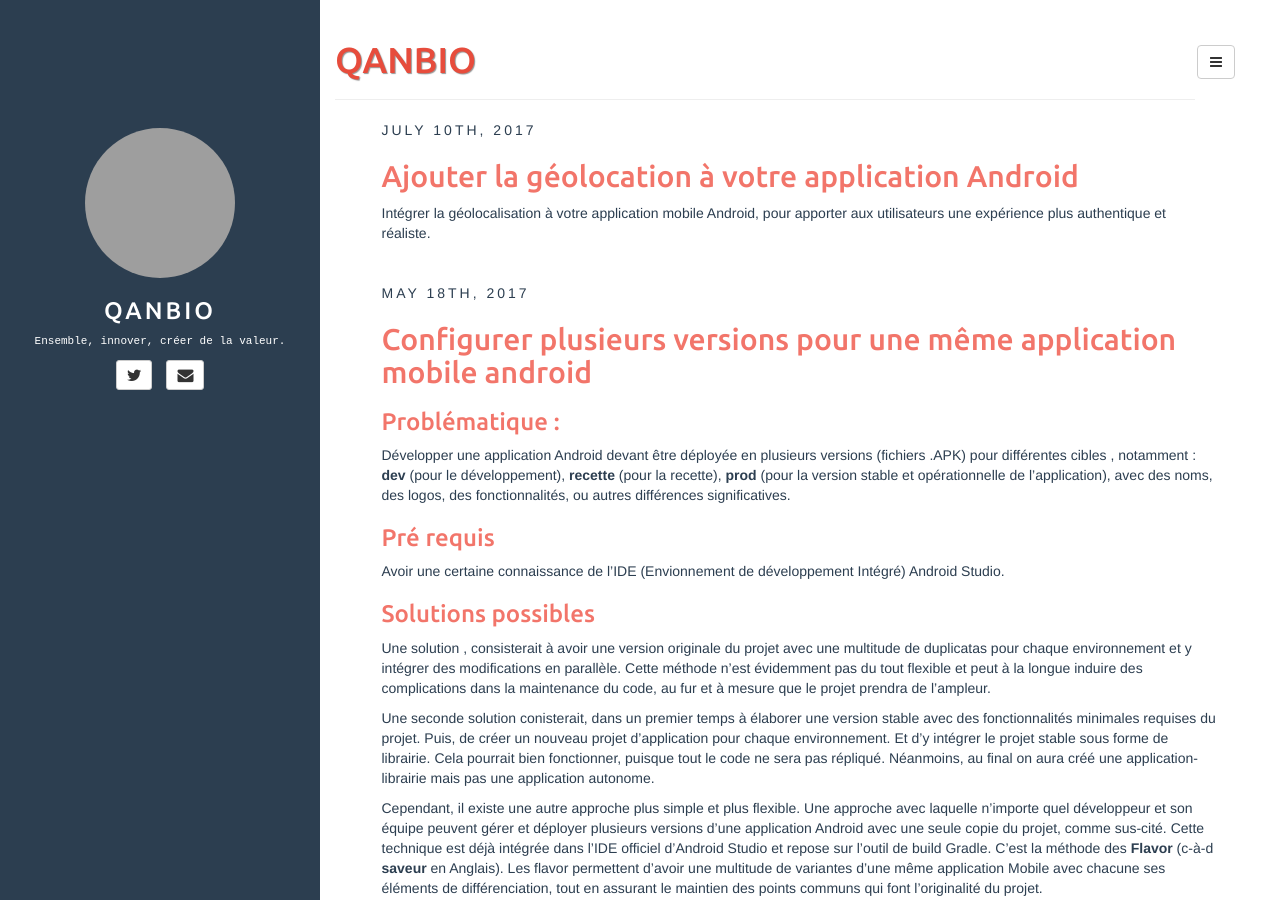
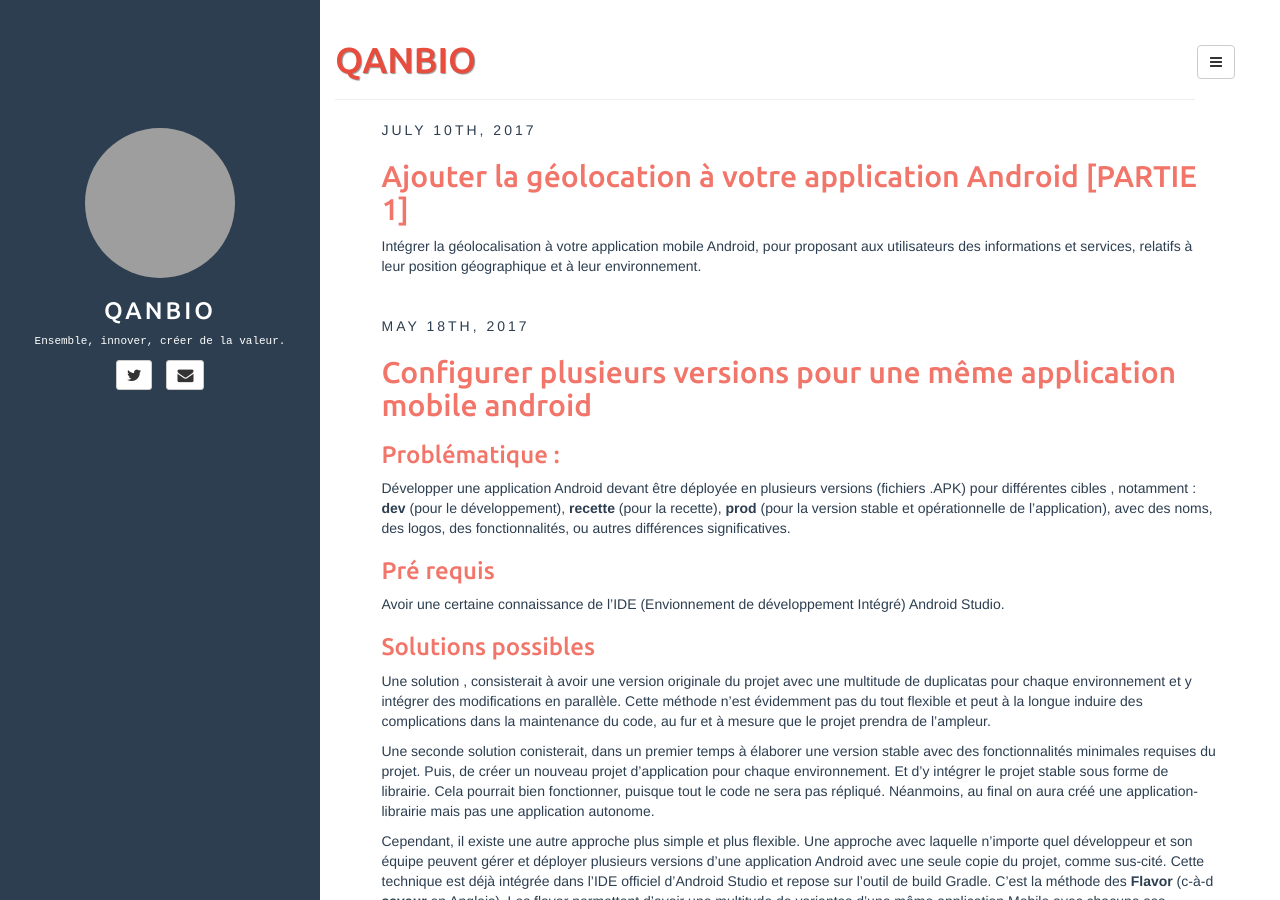
Before and after one commit to qanbio/blog, a Jekyll site: the page built from index.html, in a window 1280 px wide and 900 px high. Built offline with Jekyll 4.4.1, drawn with Linux system fonts in a browser that asks for light colours; the list of posts is cut into pages by our own code; grey boxes are pictures that could not be loaded.

Commit message:
correction de bugs et ajout de la conclusion

```diff
--- a/_posts/2017-07-10-ajouter-la-geolocation-aux-applis-android.md
+++ b/_posts/2017-07-10-ajouter-la-geolocation-aux-applis-android.md
@@ -1,18 +1,18 @@
 ---
 layout: post
-title: Ajouter la géolocation à votre application Android
+title: Ajouter la géolocation à votre application Android [PARTIE 1]
 categories: [tech]
 tags: [android, java, géolocalisation, location API, android studio, application mobile, google, développement]
 author: fabrice_kiki
 comments: true
 fullview: false
-description: Intégrer la géolocalisation à votre application mobile Android, pour apporter aux utilisateurs une expérience plus authentique et réaliste.
+description: Intégrer la géolocalisation à votre application mobile Android, pour proposant aux utilisateurs des informations et services, relatifs à leur position géographique et à leur environnement.
 ---
 ### Problématique :
 Rendre votre application Android, plus utile et intuitive, en proposant aux utilisateurs des informations et services, relatifs à leur position géographique et à tout ce qui se passe autour d'eux.
 
 ### Pré requis
-Avoir une certaine connaissance de l’IDE (Envionnement de développement Intégré) [Android Studio](https://developer.android.com/studio/index.html). Intégrer à votre projet, une API de localisation fournie par Google Play Services (G.P.S.) , en ajoutant ce qui suit au fichier app.gradle : {% highlight bash %}compile 'com.google.android.gms:play-services-location:11.0.2'{% endhighlight%}. Intégrer un gestionnaire de permissions à la volée pour Android M et plus, en ajoutant ce qui suit au fichier app.gradle : {% highlight bash %}compile 'com.karumi:dexter:4.1.0'{% endhighlight%}. Le code source relatif à billet est disponible [ici]().
+Avoir une certaine connaissance de l’IDE (Envionnement de développement Intégré) [Android Studio](https://developer.android.com/studio/index.html). Intégrer à votre projet, une API de localisation fournie par Google Play Services (G.P.S.) , en ajoutant ce qui suit au fichier app.gradle : {% highlight bash %}compile 'com.google.android.gms:play-services-location:11.0.2'{% endhighlight%}. Intégrer un gestionnaire de permissions à la volée pour Android M et plus, en ajoutant ce qui suit au fichier app.gradle : {% highlight bash %}compile 'com.karumi:dexter:4.1.0'{% endhighlight%}. Le code source comptet opérationnel sera affiché à la fin du tutoriel.
 
 ### Connaitre la position actuelle de l'utilisateur
 Pour connaitre la position actuelle de l'utilisateur, votre application devra identifier la **récente position géographique connue** (the Last Known Location) occupée par le périphérique, sur le globe terrestre. Identifier cette position pour un appareil android, équivaut à reconnaitre __a priori__ la position actuelle de son utilisateur. Votre application fera donc appel au fournisseur de localisation fusionnée (__Fused Location Provider__) de G.P.S.
@@ -225,4 +225,4 @@
 
 
 ### Conclusion
-En cours de rédaction
+La plateforme Android, vus permet de différencier votre application, en utiliseant la puissance de la mobilité pour donner à vos utilisateurs des informations contextuelles sur l'endroit où ils se trouvent, quand ils s'y trouvent. À vous de faire vivre à vos utilisateurs, des expériences inoubliables avec votre application. Ils vous remercieront. Bonne chance !!
```
Also changed, not shown: other parts of _posts/2017-07-10-ajouter-la-geolocation-aux-applis-android.md (+2 -2 lines).
